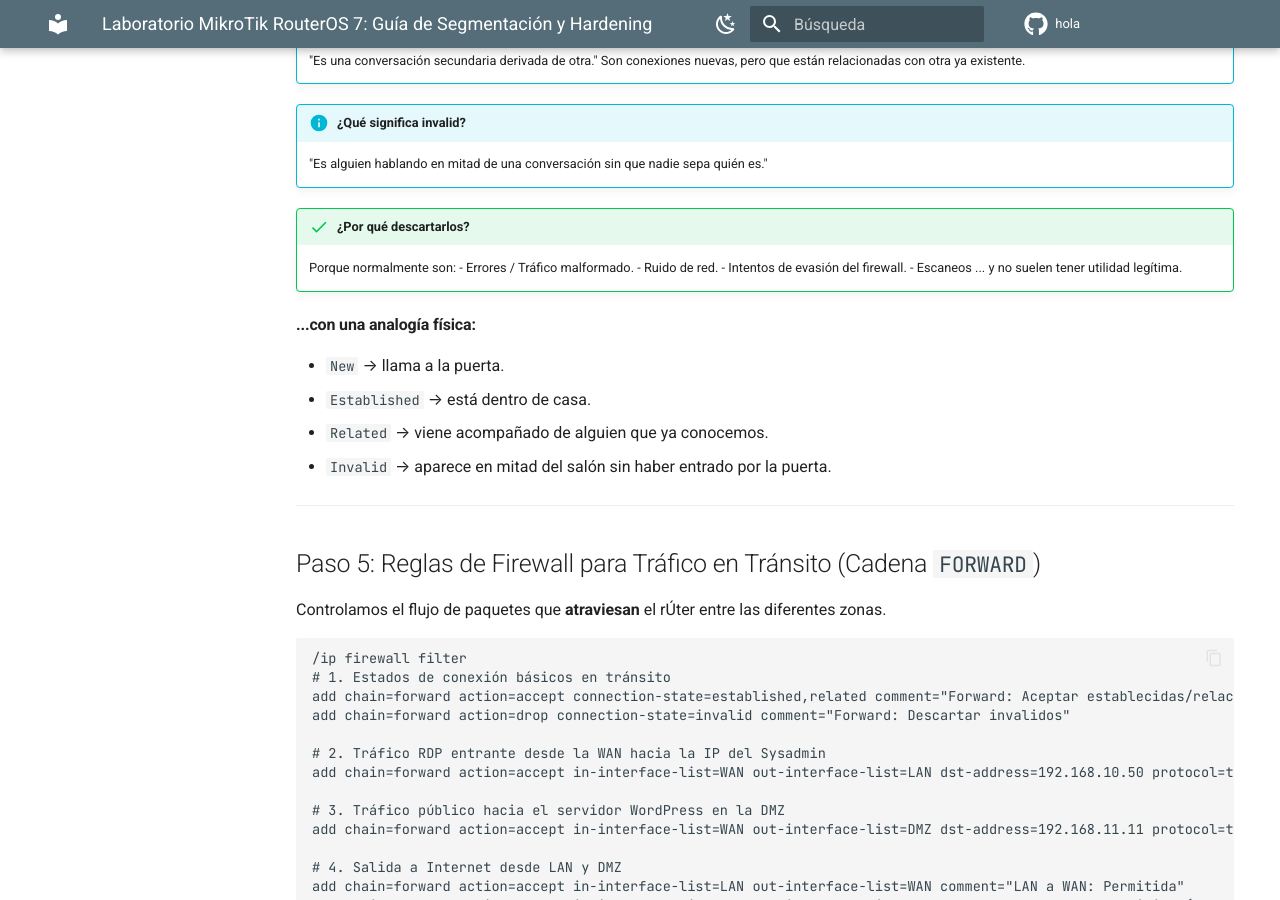
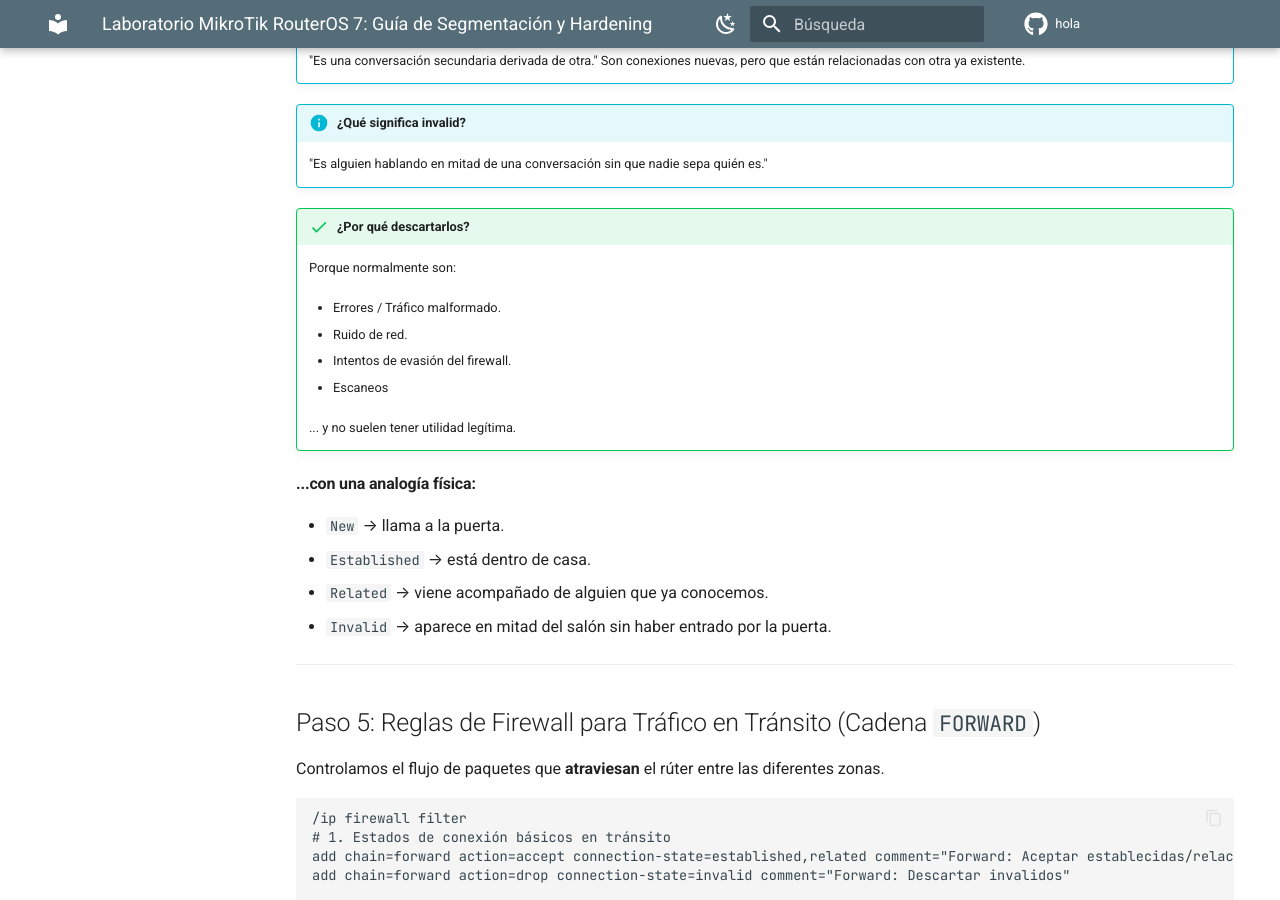
Before and after one commit to fcuadradoa01/hola, an MkDocs documentation site: the page built from docs/redes/lab-mikrotik-hardening-v2.md, in a window 1280 px wide and 900 px high, scrolled down 3741 px. Built offline with MkDocs 1.6.1 and Material for MkDocs 9.7.7, drawn with Linux system fonts in a browser that asks for light colours; comment, search, counter and statistics services are not loaded.

Commit message:
a ver si mejora

````diff
--- a/docs/redes/lab-mikrotik-hardening-v2.md
+++ b/docs/redes/lab-mikrotik-hardening-v2.md
@@ -153,10 +153,15 @@ add chain=input action=drop comment="Default Deny Input (Bloquear resto de acces
 
 !!! success "¿Por qué descartarlos?"
     Porque normalmente son:
+
     - Errores / Tráfico malformado.
+
     - Ruido de red.
+
     - Intentos de evasión del firewall.
+
     - Escaneos
+
     ... y no suelen tener utilidad legítima.
 
 #### ...con una analogía física:
@@ -170,7 +175,7 @@ add chain=input action=drop comment="Default Deny Input (Bloquear resto de acces
 
 ## Paso 5: Reglas de Firewall para Tráfico en Tránsito (Cadena `FORWARD`)
 
-Controlamos el flujo de paquetes que **atraviesan** el rÚter entre las diferentes zonas.
+Controlamos el flujo de paquetes que **atraviesan** el rúter entre las diferentes zonas.
 
 ```routeros
 /ip firewall filter
````
Also changed, not shown: other parts of docs/redes/lab-mikrotik-hardening-v2.md (+1 -1 lines).
